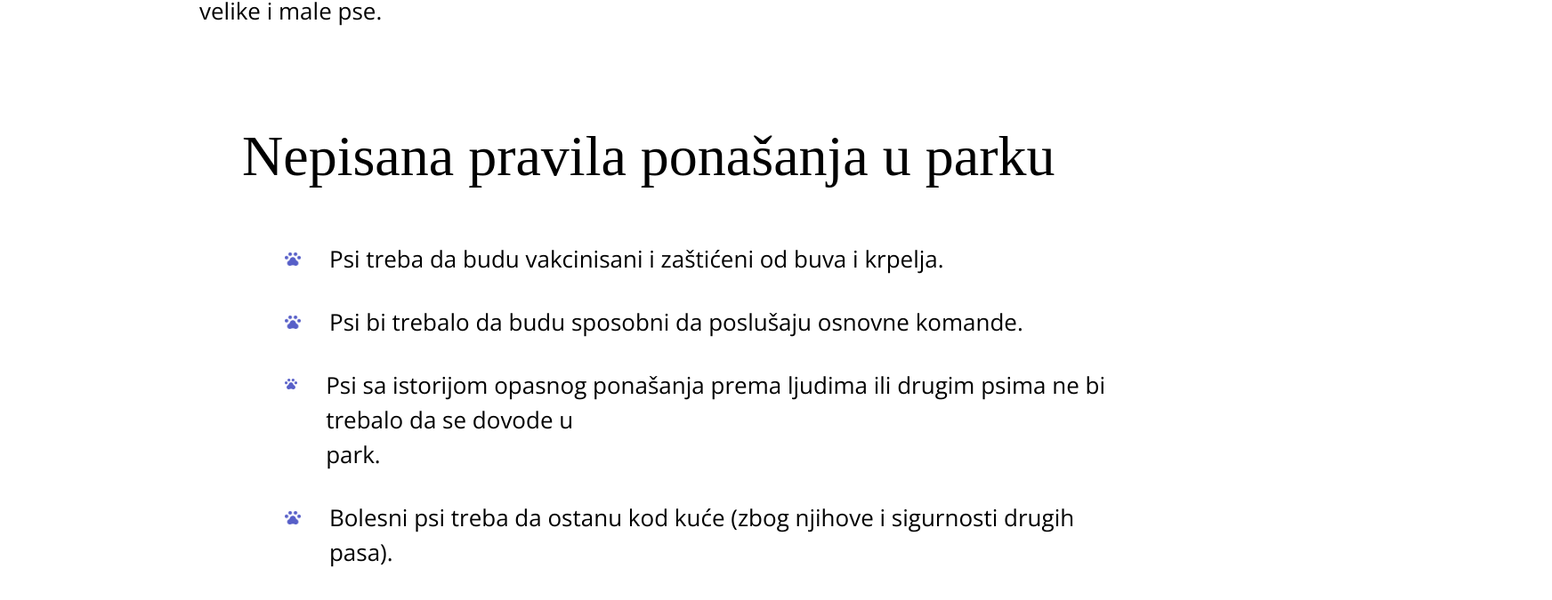
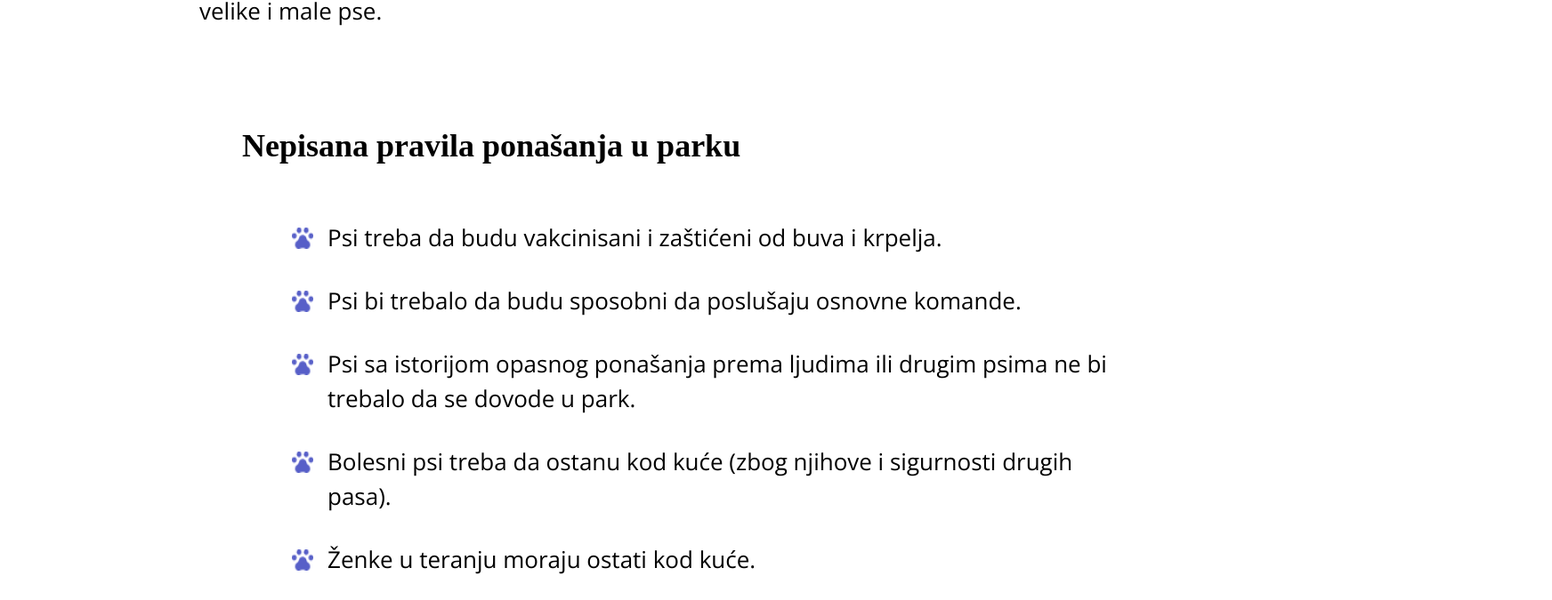
Before and after one commit to Pawsion/Front-end, a Next.js app: page /blog/parks in a window 1280 px wide. Shown: the part 1447-2122 px from the top of the page at 89% size, 1744 px wide, since content can reach past the window. Built offline with nearby package versions, Linux system fonts and the light colour scheme; a web font is replaced by a local one.

Commit message:
finished parks

```diff
--- a/src/components/Parks/parkPictures.tsx
+++ b/src/components/Parks/parkPictures.tsx
@@ -1,6 +1,6 @@
 import React from "react";
 import { PARK_DATA, Park } from "@/utils/parkLocations";
-import Image from 'next/image';
+import Image from "next/image";
 
 const ParkPictures: React.FC = () => {
   const belgradeParks = PARK_DATA.filter((park: Park) => park.city === "Belgrade");
@@ -12,13 +12,14 @@ const ParkPictures: React.FC = () => {
         Kako ne biste trošili vreme na traženje, već na igranje sa vašim mezimcem,
         u nastavku smo vam napravili listu<br /> parkova u <b>Beogradu i Novom Sadu:</b>
       </p>
-      <h1 className="mb-16">Beograd</h1>
-      <div className="grid grid-cols-1 gap-8">
+
+      <h1 className="mb-16 text-4xl sm:text-5xl lg:text-6xl">Beograd</h1>
+      <div className="grid grid-cols-1 gap-8 lg:grid-cols-1">
         {belgradeParks.map((park: Park, index: number) => (
           <div key={index} className={`mb-8 ${park.image ? 'pb-4' : ''}`}>
-            <h3 className="text-2xl font-semiBold mb-4">{index + 1}. {park.name}</h3>
+            <h3 className="text-2xl sm:text-3xl font-semibold mb-4">{index + 1}. {park.name}</h3>
             {park.image && (
-              <div className="relative w-[1440px] h-[560px] mb-4">
+              <div className="relative max-w-[1400px] h-[250px] sm:h-[350px] lg:h-[500px] mb-4">
                 <Image
                   src={park.image}
                   alt={park.name}
@@ -27,17 +28,18 @@ const ParkPictures: React.FC = () => {
                 />
               </div>
             )}
-            {park.source && <p className="text-base">Izvor: {park.source}</p>}
+            {park.source && <p className="text-base sm:text-lg">{park.source}</p>}
           </div>
         ))}
       </div>
-      <h1 className="text-6xl mb-16">Novi Sad</h1>
-      <div className="grid grid-cols-1 gap-8">
+
+      <h1 className="mb-16 text-4xl sm:text-5xl lg:text-6xl">Novi Sad</h1>
+      <div className="grid grid-cols-1 gap-8 lg:grid-cols-1">
         {noviSadParks.map((park: Park, index: number) => (
           <div key={index} className={`mb-8 ${park.image ? 'pb-4' : ''}`}>
-            <h2 className="text-2xl font-bold mb-4">{index + 1}. {park.name}</h2>
+            <h2 className="text-2xl sm:text-3xl font-semibold mb-4">{index + 1}. {park.name}</h2>
             {park.image && (
-              <div className="relative w-[1440px] h-[560px] mb-4">
+              <div className="relative max-w-[1400px] h-[250px] sm:h-[350px] lg:h-[500px] mb-4">
                 <Image
                   src={park.image}
                   alt={park.name}
@@ -46,7 +48,7 @@ const ParkPictures: React.FC = () => {
                 />
               </div>
             )}
-            {park.source && <p className="text-base">Izvor: {park.source}</p>}
+            {park.source && <p className="text-base sm:text-lg">{park.source}</p>}
           </div>
         ))}
       </div>
--- a/src/components/Parks/parkRules.tsx
+++ b/src/components/Parks/parkRules.tsx
@@ -5,37 +5,38 @@ import pawBullet from "../../../public/assets/images/Wash/pawBullet.png";
 const guidelines = [
   <>Psi treba da budu vakcinisani i zaštićeni od buva i krpelja.</>,
   <>Psi bi trebalo da budu sposobni da poslušaju osnovne komande.</>,
-  <>Psi sa istorijom opasnog ponašanja prema ljudima ili drugim psima ne bi trebalo da se dovode u<br /> park.</>,
+  <>Psi sa istorijom opasnog ponašanja prema ljudima ili drugim psima ne bi trebalo da se dovode u park.</>,
   <>Bolesni psi treba da ostanu kod kuće (zbog njihove i sigurnosti drugih pasa).</>,
   <>Ženke u teranju moraju ostati kod kuće.</>,
-  <>Štenci mlađi od četiri meseca treba da ostanu kod kuće, jer još nisu primili sve vakcine, a lako mogu<br /> biti povređeni od drugih pasa.</>,
+  <>Štenci mlađi od četiri meseca treba da ostanu kod kuće, jer još nisu primili sve vakcine, a lako mogu biti povređeni od drugih pasa.</>,
   <>Vlasnici ne bi trebalo da donose igračke ili hranu u park, jer to može izazvati konflikt između pasa.</>,
   <>Vlasnici bi trebalo da zatrpaju rupe koje je njihov pas iskopao.</>,
-  <>Povoci treba da se koriste samo prilikom ulaska i izlaska iz parka - ali da budu pri ruci u svakom<br /> trenutku u slučaju potrebe.</>,
+  <>Povoci treba da se koriste samo prilikom ulaska i izlaska iz parka - ali da budu pri ruci u svakom trenutku u slučaju potrebe.</>,
   <>Veoma mala i mala deca ne bi trebalo da se dovode u park za pse.</>,
   <>Izmet treba pokupiti i pravilno odbaciti. Ovo se odnosi i na drugi otpad.</>,
-  <>Vlasnici treba da obraćaju pažnju na svog, ali i na druge pse. Nečešće sukobi izbijaju zbog nepažnje<br /> vlasnika.</>,
-  <>Ako se pas udaljava, sklanja, krije, ili na bilo koji drugi način pokazuje da mu je nelagodno, vlasnik psa<br /> treba da reaguje i izdvoji svog psa.</>,
+  <>Vlasnici treba da obraćaju pažnju na svog, ali i na druge pse. Nečešće sukobi izbijaju zbog nepažnje vlasnika.</>,
+  <>Ako se pas udaljava, sklanja, krije, ili na bilo koji drugi način pokazuje da mu je nelagodno, vlasnik psa treba da reaguje i izdvoji svog psa.</>,
   <>Za prvu posetu parku, idite kada je manje gužve. Pustite psa da se navikne na novo okruženje.</>,
-  <>Procenite ponašanje drugih pasa pre ulaska u park. Pozitivni znaci koje treba tražiti uključuju<br /> opušteno, veselo igranje i trčkaranje pasa.</>,
-  <>Parkovi za pse nisu za svakog psa i zato ne očajavajte, već svom ljubimcu pronađite jednog ili dva<br /> drugara za igru na nekom mirnijem mestu poput dvorišta.</>
+  <>Procenite ponašanje drugih pasa pre ulaska u park. Pozitivni znaci koje treba tražiti uključuju opušteno, veselo igranje i trčkaranje pasa.</>,
+  <>Parkovi za pse nisu za svakog psa i zato ne očajavajte, već svom ljubimcu pronađite jednog ili dva drugara za igru na nekom mirnijem mestu poput dvorišta.</>
 ];
 
 export default function ParkRules() {
   return (
     <div>
-      <ul className="space-y-8 text-2xl leading-10 font-openSans">
+      <ul className="space-y-8 mt-16 text-base sm:text-lg lg:text-2xl font-openSans font-regular px-2">
         {guidelines.map((item, index) => (
           <li key={index} className="flex items-start">
-            <div className="mr-8 mt-3">
+            <div className="flex items-start justify-center mr-4 mt-2">
               <Image
                 src={pawBullet}
                 alt="Paw Bullet"
-                width={18}
-                height={21}
+                width={24}
+                height={24}
+                className="w-[24px] h-[24px]"
               />
             </div>
-            <p>{item}</p>
+            <p className="flex-1">{item}</p>
           </li>
         ))}
       </ul>
--- a/src/components/Parks/parksHeader.tsx
+++ b/src/components/Parks/parksHeader.tsx
@@ -10,12 +10,12 @@ const ParksHeader: React.FC = () => {
   const readingTime = "5 minuta čitanja";
   const content = [
     <>
-    Parkovi za pse su jednako korisni kako za ljude tako i za ljubimce. Oni omogućavaju vlasnicima pasa da<br />
-    provode vreme napolju i da fizički budu aktivni sa svojim ljubimcima. U njima psi mogu da se slobodno kreću,<br />
+    Parkovi za pse su jednako korisni kako za ljude tako i za ljubimce. Oni omogućavaju vlasnicima pasa da<span className="hidden sm:inline"><br /></span>
+    provode vreme napolju i da fizički budu aktivni sa svojim ljubimcima. U njima psi mogu da se slobodno kreću,<span className="hidden sm:inline"><br /></span>
     vežbaju i socijalizuju.
     </>,
     <>
-    Većina parkova su osigurani ogradom kroz koju psi ne mogu da se provuku ili preskoče, a  imaju i dvostruki<br />
+    Većina parkova su osigurani ogradom kroz koju psi ne mogu da se provuku ili preskoče, a  imaju i dvostruki<span className="hidden sm:inline"><br /></span>
     sistem vrata kako bi ih sprečili da pobegnu kada se ulazi ili izlazi iz prostora.
     </>,
     <>
@@ -32,15 +32,15 @@ const ParksHeader: React.FC = () => {
         imageSrc={blogImage}
         content={content}
       />
-      <div className="ml-64 mb-16">
-        <h2 className="ml-4">
+      <div className="lg:ml-64 mb-16 px-4">
+        <h2 className="text-3xl sm:text-2xl lg:text-4xl font-RobotSlab font-bold">
           Nepisana pravila ponašanja u parku
         </h2>
       </div>
-      <div className="ml-80 mb-16">
+      <div className="lg:ml-80 mb-16">
         <ParkRules />
       </div>
-      <div className="ml-72">
+      <div className="lg:ml-72">
         <ParkPictures />
       </div>
     </div>
```
